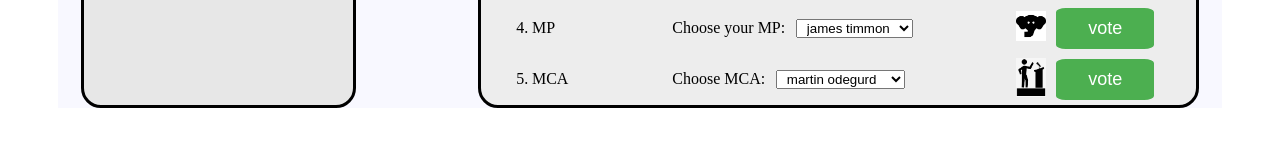
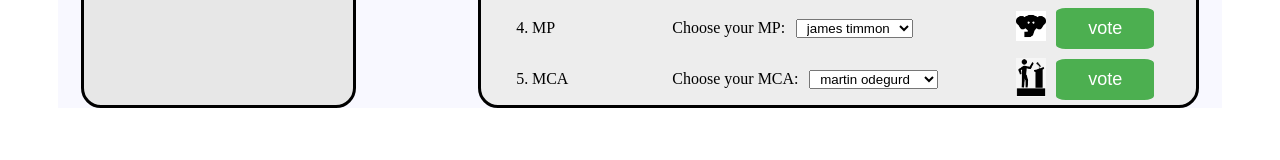
Before and after one commit to ronnykipkirui/online-voting, a plain HTML site: page index.html in a window 1280 px wide. Shown: the part 312-472 px from the top of the page. Drawn offline with Linux system fonts and the light colour scheme.

Commit message:
add changes

```diff
--- a/index.html
+++ b/index.html
@@ -17,8 +17,6 @@
 
 
         <button id="btn">Log-Out</button>
-
-
 
     </div>
     <div class="body">
@@ -120,7 +118,7 @@
                     <td>MCA</td>
                     <td>
                         <form>
-                            <label for="cars">Choose MCA:</label>
+                            <label for="cars">Choose your MCA:</label>
                             <select id="candidates" name="names">
                                 <option value="granit">martin odegurd</option>
                                 <option value="Thomas">gabriel jesus</option>
```
